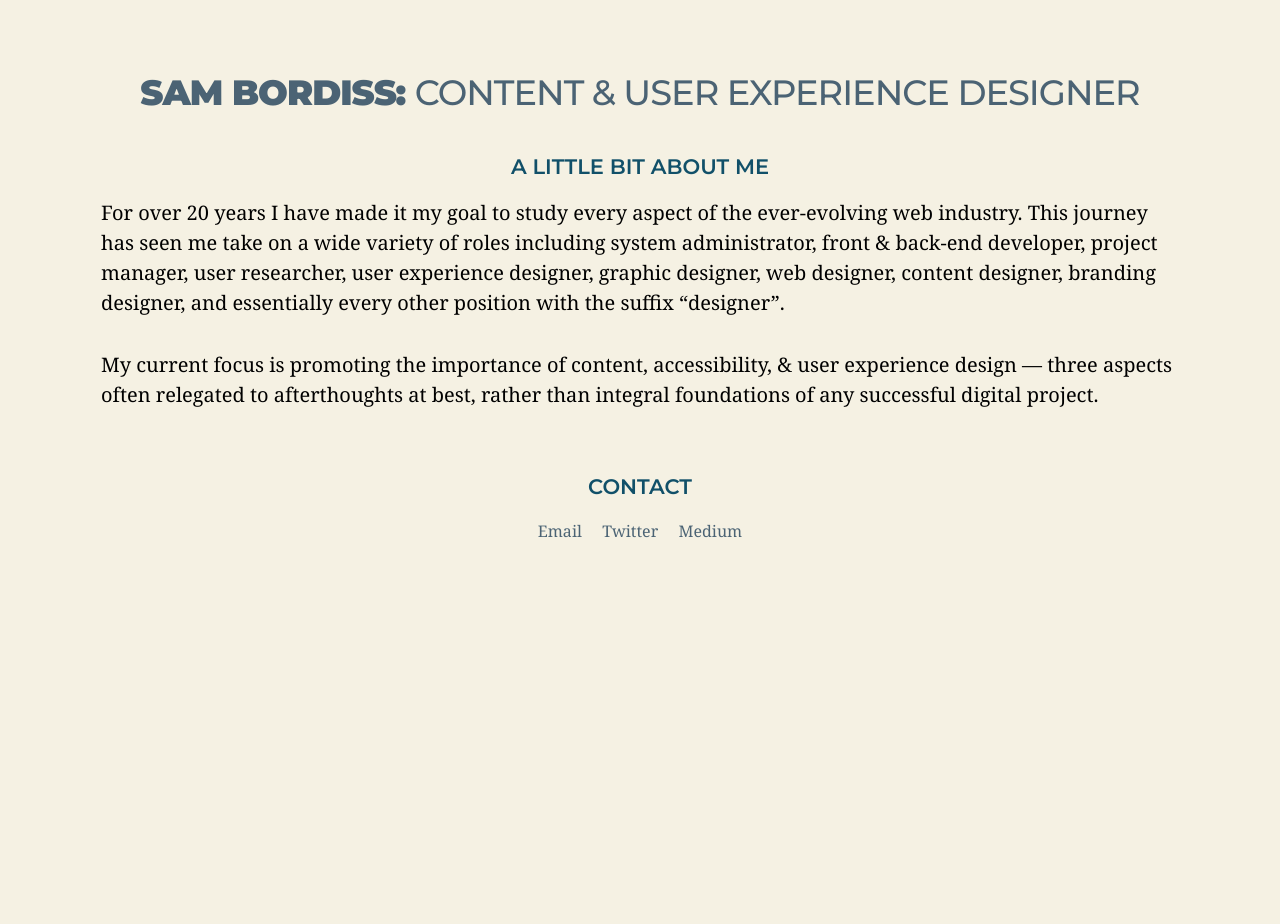
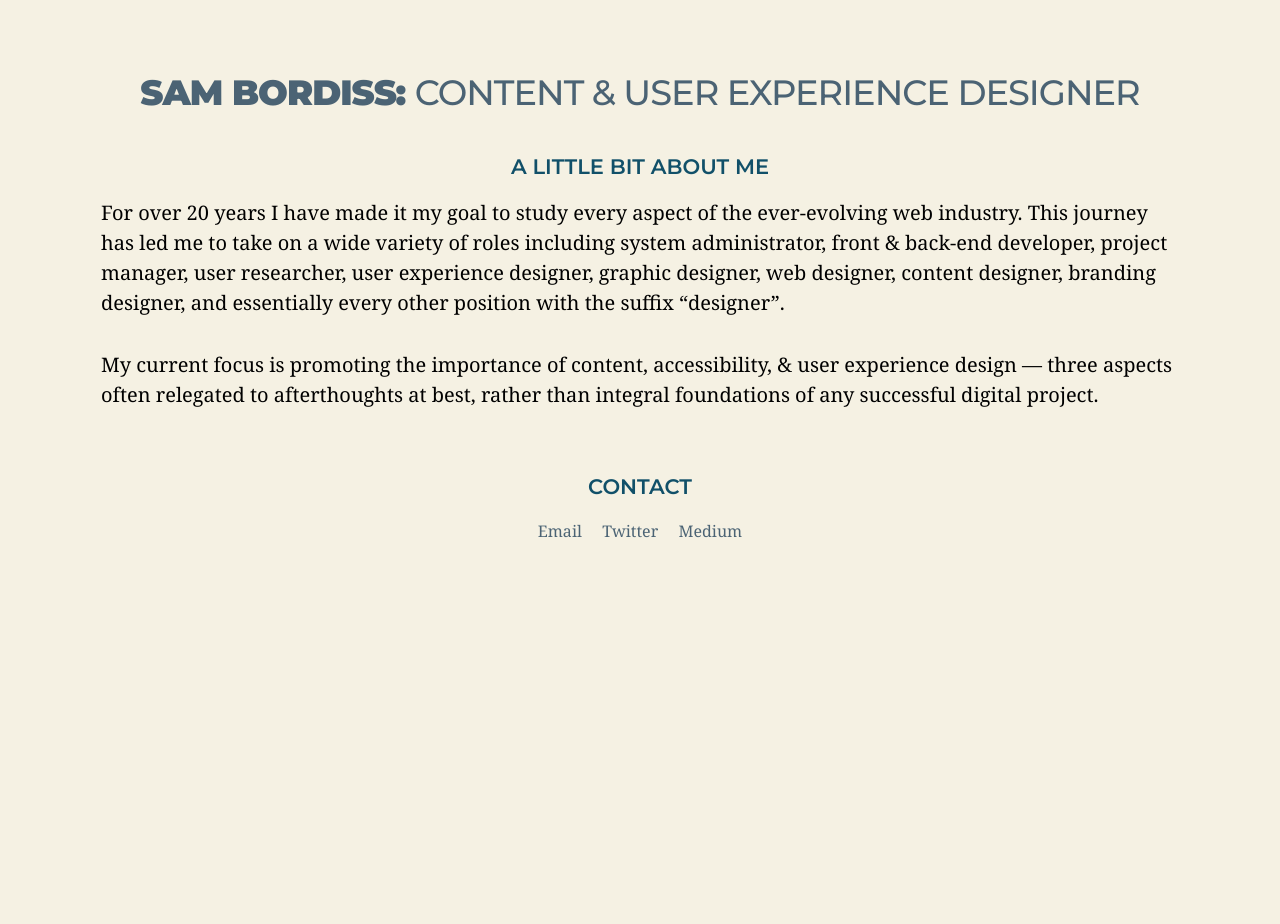
Before and after one commit to sjbordiss/sjbordiss.github.io, a Jekyll site: the page built from index.html, in a window 1280 px wide. Built offline with Jekyll 4.4.1, drawn with Linux system fonts in a browser that asks for light colours; nearby versions of some CDN libraries.

Commit message:
Update index.html

```diff
--- a/index.html
+++ b/index.html
@@ -9,7 +9,7 @@
 <h2>A Little Bit About Me</h2>
 
 <p class="highlighted-content">
-  For over 20 years I have made it my goal to study every aspect of the ever-evolving web industry. This journey has seen me take on a wide variety of roles including system administrator, front & back-end developer, project manager, user researcher, user experience designer, graphic designer, web designer, content designer, branding designer, and essentially every other position with the suffix “designer”.
+  For over 20 years I have made it my goal to study every aspect of the ever-evolving web industry. This journey has led me to take on a wide variety of roles including system administrator, front & back-end developer, project manager, user researcher, user experience designer, graphic designer, web designer, content designer, branding designer, and essentially every other position with the suffix “designer”.
 </p>
 
 <p class="highlighted-content">
```
